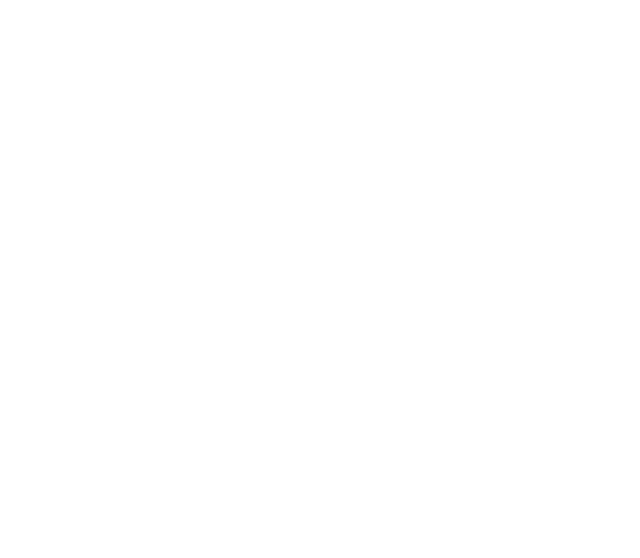
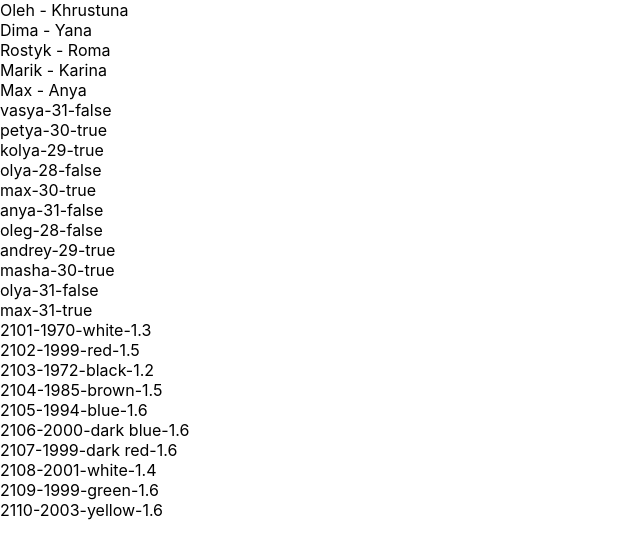
Before and after one commit to rostyslavfedis/React-homework-practical, a React (Create React App) app: page / in a window 1280 px wide. Shown: the top 558 px of the page, without its empty margins (0-640 px from the left). Built offline with nearby package versions, Linux system fonts and the light colour scheme.

Commit message:
practical-1 done

```diff
--- a/src/App.js
+++ b/src/App.js
@@ -1,10 +1,128 @@
 import React, {Component} from 'react';
 
+import Para from "./component/Para";
+import Users from "./component/Users";
+import Cars from "./component/Cars";
+
+
 class App extends Component {
+    users = [
+        {name: 'vasya', age: 31, status: false},
+        {name: 'petya', age: 30, status: true},
+        {name: 'kolya', age: 29, status: true},
+        {name: 'olya', age: 28, status: false},
+        {name: 'max', age: 30, status: true},
+        {name: 'anya', age: 31, status: false},
+        {name: 'oleg', age: 28, status: false},
+        {name: 'andrey', age: 29, status: true},
+        {name: 'masha', age: 30, status: true},
+        {name: 'olya', age: 31, status: false},
+        {name: 'max', age: 31, status: true}];
+    cars = [
+        {
+            model: '2101',
+            year: 1970,
+            motor: 1.3,
+            color: 'white'
+        },
+        {
+            model: '2102',
+            year: 1999,
+            motor: 1.5,
+            color: 'red'
+        }, {
+            model: '2103',
+            year: 1972,
+            motor: 1.2,
+            color: 'black'
+        }, {
+            model: '2104',
+            year: 1985,
+            motor: 1.5,
+            color: 'brown'
+        }, {
+            model: '2105',
+            year: 1994,
+            motor: 1.6,
+            color: 'blue'
+        }, {
+            model: '2106',
+            year: 2000,
+            motor: 1.6,
+            color: 'dark blue'
+        }, {
+            model: '2107',
+            year: 1999,
+            motor: 1.6,
+            color: 'dark red'
+        }, {
+            model: '2108',
+            year: 2001,
+            motor: 1.4,
+            color: 'white'
+        }, {
+            model: '2109',
+            year: 1999,
+            motor: 1.6,
+            color: 'green'
+        }, {
+            model: '2110',
+            year: 2003,
+            motor: 1.6,
+            color: 'yellow'
+        },
+    ];
+
+    man = [
+        {id: 1, name: 'Oleh', wife_id: 1},
+        {id: 2, name: 'Dima', wife_id: 2 },
+        {id: 3, name: 'Rostyk', wife_id: 3},
+        {id: 4, name: 'Marik', wife_id: 4},
+        {id: 5, name: 'Max', wife_id: 5},
+
+    ];
+
+    woman = [
+        {id: 1, name: 'Khrustuna', husband_id: 1},
+        {id: 2, name: 'Yana', husband_id: 2},
+        {id: 3, name: 'Roma', husband_id: 3},
+        {id: 4, name: 'Karina', husband_id: 4},
+        {id: 5, name: 'Anya', husband_id: 5},
+    ]
+
+    generatePara = () => {
+        const pars = [];
+
+        this.man.forEach(man => {
+            const wife = this.woman.find(woman => woman.husband_id === man.id)
+            pars.push([man, wife])
+        })
+
+        return pars;
+    }
+
+
     render() {
+        const pars = this.generatePara();
         return (
             <div>
 
+                {
+                    pars.map(par => <Para par={par}/>)
+                }
+
+
+
+                {
+                    this.users.map((user) => {
+                        return (<Users item={user}/>)
+                    })
+                }
+                {
+                    this.cars.map((car) => {
+                        return (<Cars elem={car}/>)
+                    })
+                }
             </div>
         );
     }
--- /dev/null
+++ b/src/component/Cars.js
@@ -0,0 +1,14 @@
+import React, {Component} from 'react';
+
+class Cars extends Component {
+    render() {
+        let {elem}=this.props;
+        return (
+            <div>
+                {elem.model}-{elem.year}-{elem.color}-{elem.motor}
+            </div>
+        );
+    }
+}
+
+export default Cars;
--- /dev/null
+++ b/src/component/Para.js
@@ -0,0 +1,19 @@
+import React, {Component} from 'react';
+
+class Para extends Component {
+
+    render() {
+
+        let [man, woman] =this.props.par;
+
+        return (
+            <div>
+                {
+                    <span>{man.name} - {woman.name}</span>
+                }
+            </div>
+        );
+    }
+}
+
+export default Para;
--- /dev/null
+++ b/src/component/Users.js
@@ -0,0 +1,16 @@
+import React, {Component} from 'react';
+
+class Users extends Component {
+    render() {
+        let{item}=this.props;
+        return (
+
+            <div className={'userClass'}>
+                {item.name}-{item.age}-{item.status.toString()}
+            </div>
+
+        );
+    }
+}
+
+export default Users;
```
Lines whose indentation alone changed are shown as unchanged.
